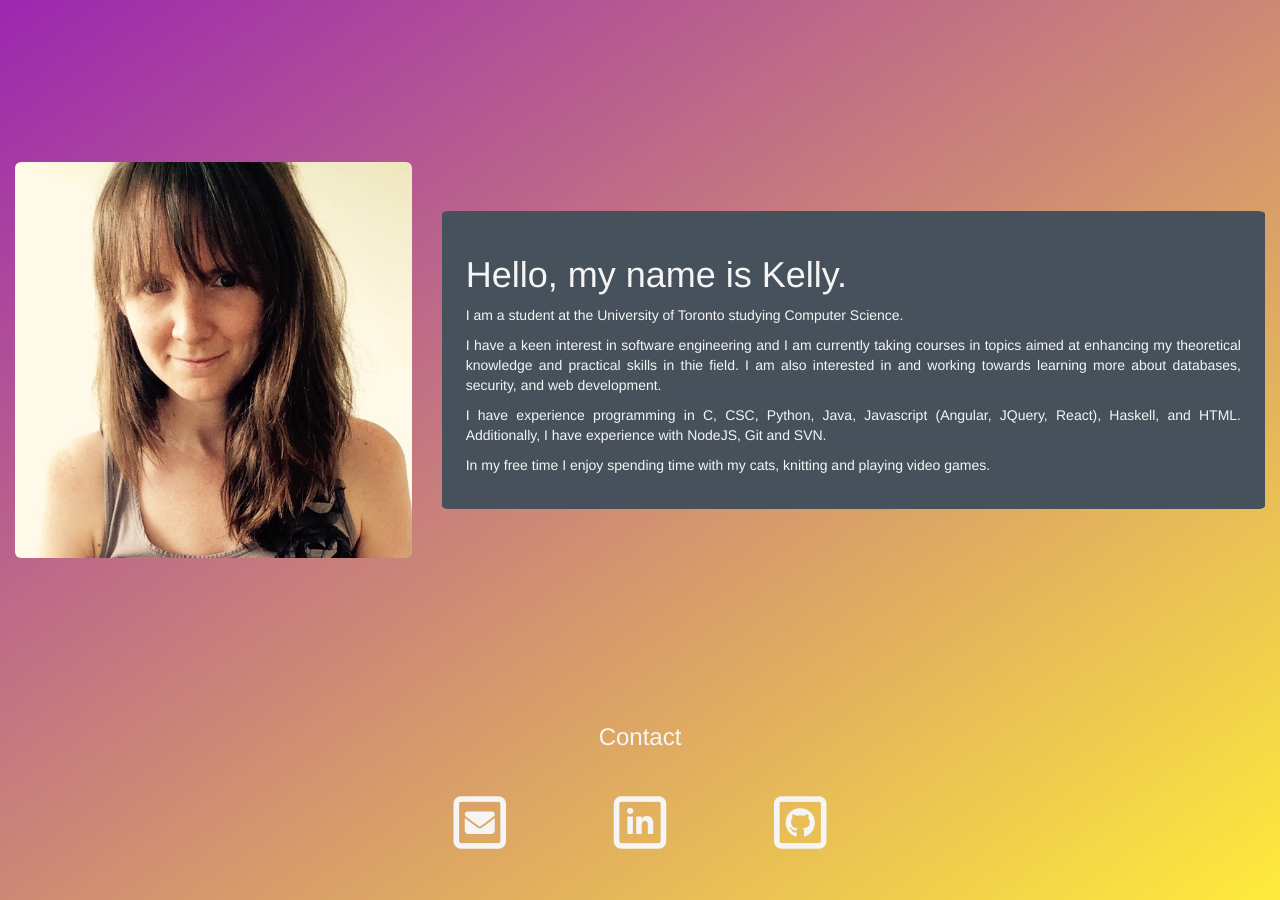
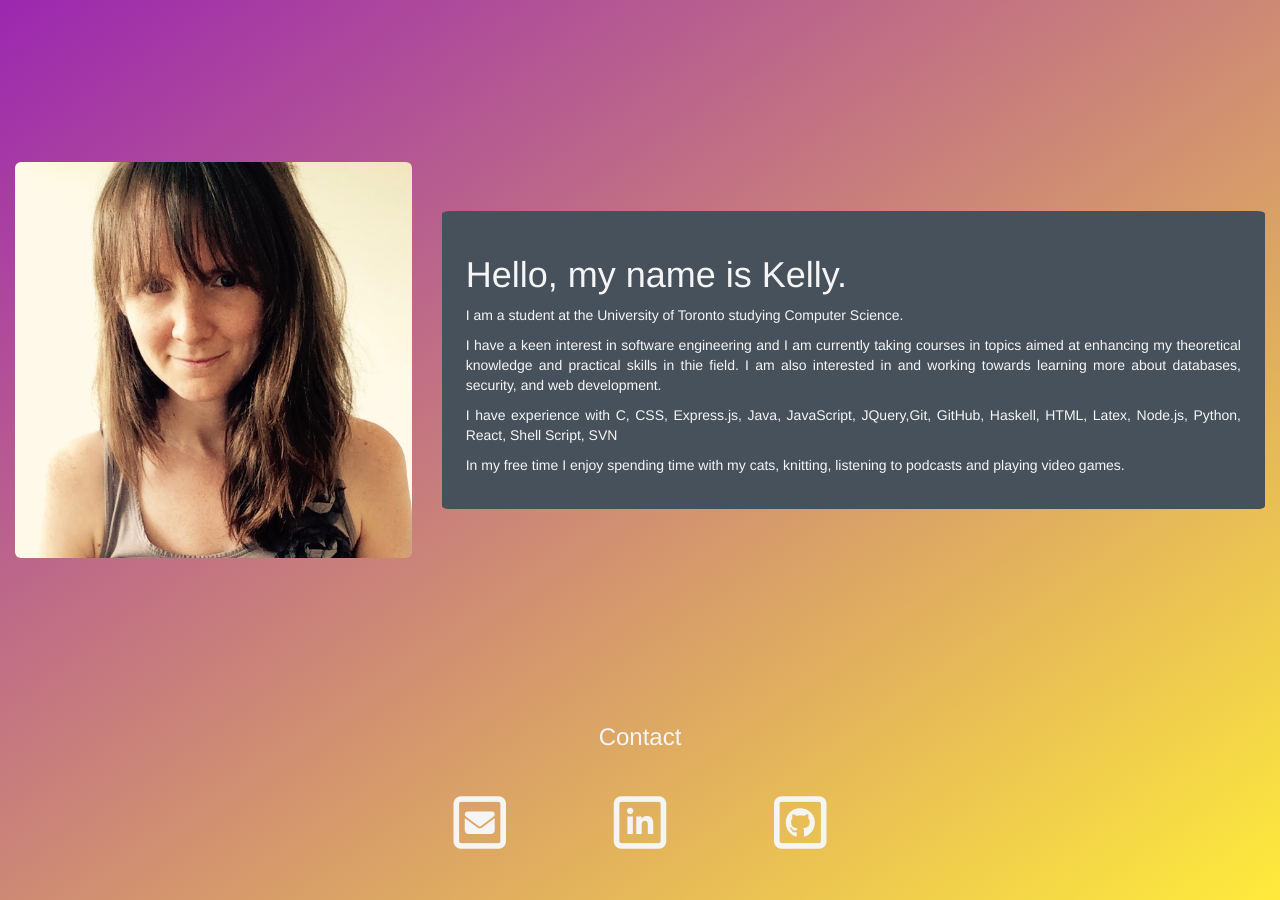
Before and after one commit to bellkelly/bellkelly.github.io, a Jekyll site: the page built from index.md, in a window 1280 px wide. Built offline with Jekyll 4.4.1, drawn with Linux system fonts in a browser that asks for light colours; nearby versions of some CDN libraries.

Commit message:
updating index content

```diff
--- a/index.md
+++ b/index.md
@@ -6,6 +6,6 @@ I am a student at the University of Toronto studying Computer Science.
 
 I have a keen interest in software engineering and I am currently taking courses in topics aimed at enhancing my theoretical knowledge and practical skills in thie field. I am also interested in and working towards learning more about databases, security, and web development.
 
-I have experience programming in C, CSC, Python, Java, Javascript (Angular, JQuery, React), Haskell, and HTML. Additionally, I have experience with NodeJS, Git and SVN.
+I have experience with C, CSS, Express.js, Java, JavaScript, JQuery,Git, GitHub, Haskell, HTML, Latex, Node.js, Python, React, Shell Script, SVN
 
-In my free time I enjoy spending time with my cats, knitting and playing video games.
+In my free time I enjoy spending time with my cats, knitting, listening to podcasts and playing video games.
```
